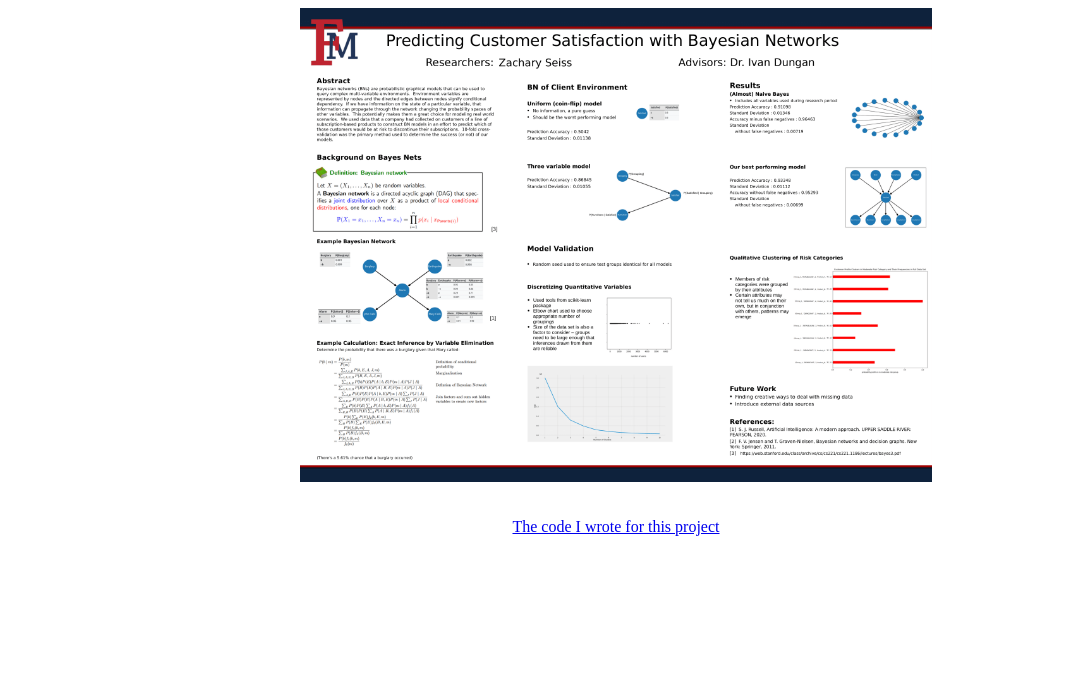
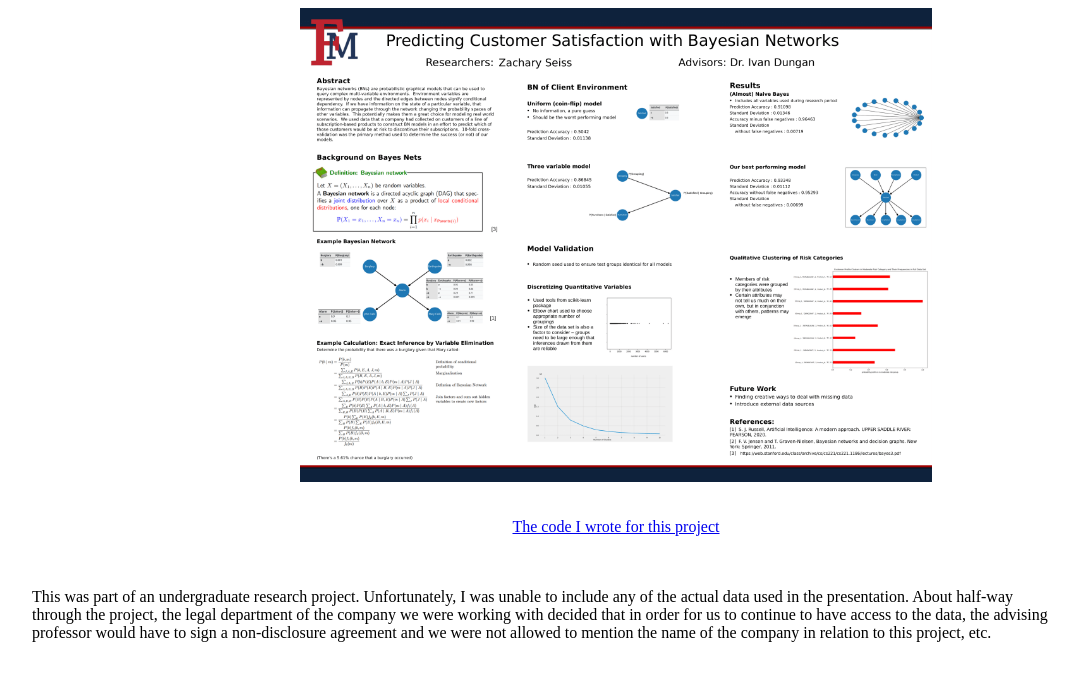
Before and after one commit to GuacamoleAficionado/ML_Projects, a plain HTML site: page predicting_churn_bayes.html in a window 1280 px wide. Shown: the whole page, without its empty margins (24-1103 px from the left). Drawn offline with Linux system fonts and the light colour scheme.

Commit message:
new paragraph

```diff
--- a/predicting_churn_bayes.html
+++ b/predicting_churn_bayes.html
@@ -18,7 +18,12 @@
     .zoom:hover {
       transform: scale(2);
       position: relative;
-      top: +150px;
+      top: +200px;
+    }
+
+    p {
+      padding-left: 0.5in;
+      padding-right: 2in;
     }
   </style>
 </head>
@@ -28,5 +33,18 @@
   <center>
     <a href="https://github.com/GuacamoleAficionado/KFoldValidation">The code I wrote for this project</a>
   </center>
+  <br>
+  <br>
+  <p>
+    This was part of an undergraduate research project. Unfortunately,
+    I was unable to include any of the actual data used
+    in the presentation. About half-way through the project, the
+    legal department of the company we were working with decided
+    that in order for us to continue to have access to the data,
+    the advising professor would have to sign a non-disclosure
+    agreement and we were not allowed to mention the name of the
+    company in relation to this project, etc.
+</p>
+
 </body>
 </html>
```
